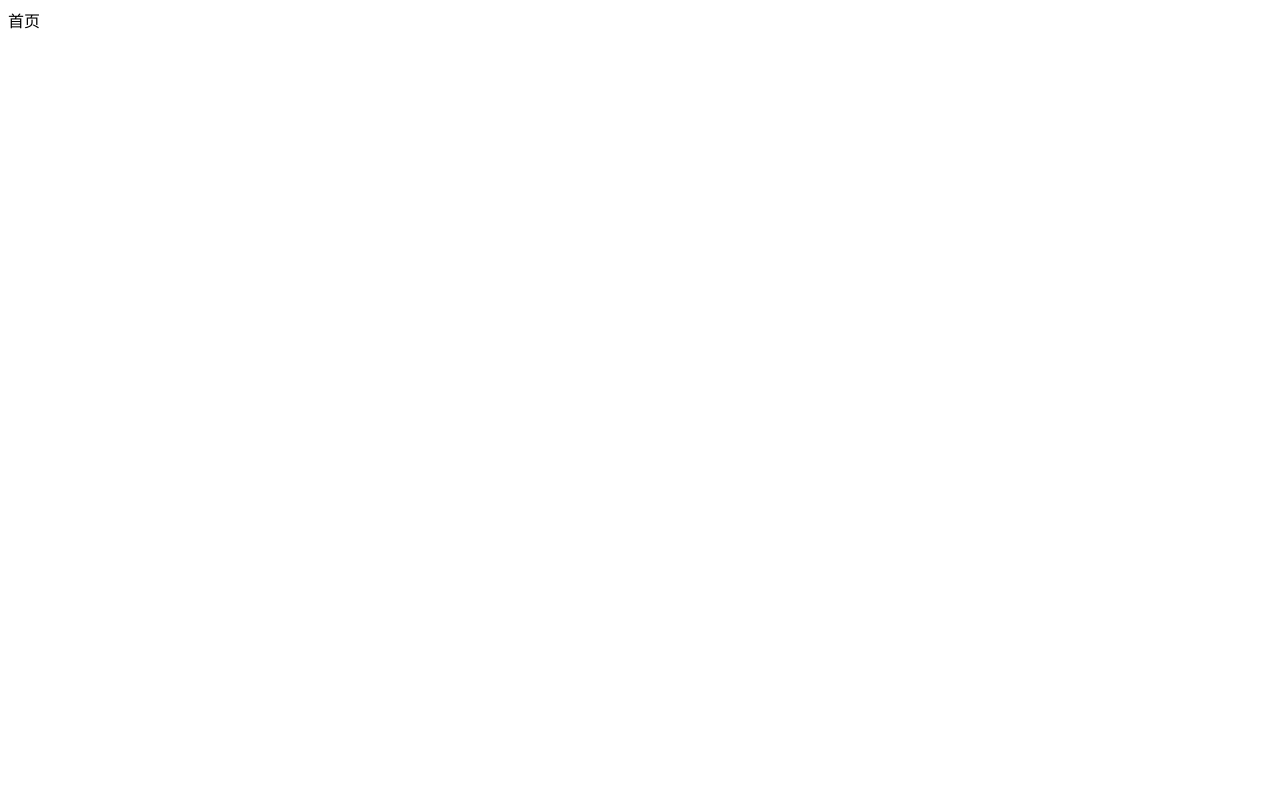
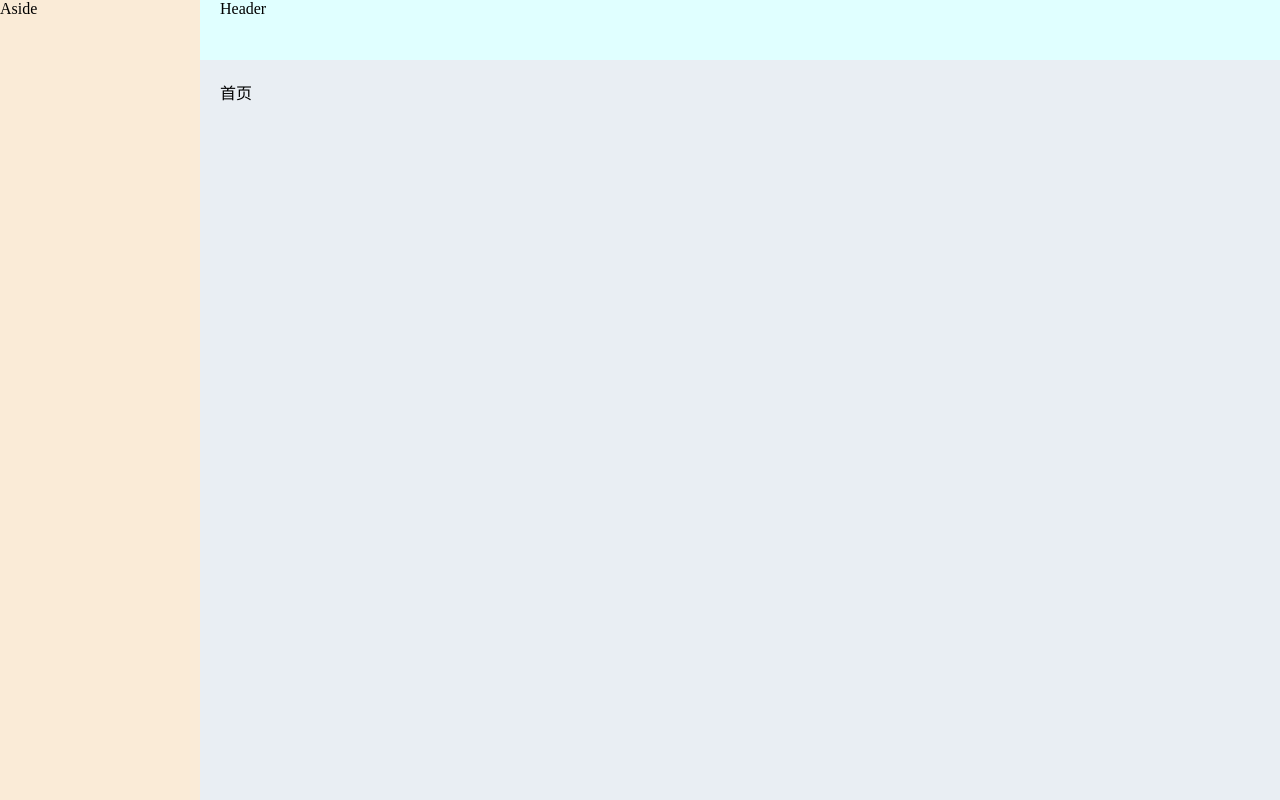
Before and after one commit to Guazi-cc/toutiao-publish-admin-Chen, a Vue app: page /#/ in a window 1280 px wide. Built offline with nearby package versions, Linux system fonts and the light colour scheme.

Commit message:
页面基本布局搭建

```diff
--- a/src/router/index.js
+++ b/src/router/index.js
@@ -2,6 +2,7 @@ import Vue from 'vue'
 import VueRouter from 'vue-router'
 import Login from '@/views/login/'
 import Home from '@/views/home/'
+import Layout from '@/views/layout'
 
 Vue.use(VueRouter)
 
@@ -14,8 +15,17 @@ const routes = [
   },
   {
     path: '/',
-    name: 'home',
-    component: Home
+    // 命名路由有一个默认的子路由，这个名字没有意义，控制台会警告
+    // 正确做法是，如果又默认子路由，就不要给父路由起名字了
+    // name: 'layout',
+    component: Layout,
+    children: [
+      {
+        path: '', // paht 为空会作为默认子路由渲染
+        name: 'home',
+        component: Home
+      }
+    ]
   }
 ]
 
--- /dev/null
+++ b/src/views/layout/index.vue
@@ -0,0 +1,51 @@
+<template>
+  <el-container class="layout-container">
+    <el-aside
+      class="aside"
+      width="200px"
+    >Aside</el-aside>
+    <el-container>
+      <el-header class="header">Header</el-header>
+      <el-main class="main">
+        <router-view/>
+      </el-main>
+    </el-container>
+  </el-container>
+</template>
+
+<script>
+export default {
+  name: 'LayoutIndex',
+  components: {},
+  props: {},
+  data () {
+    return {}
+  },
+  computed: {},
+  watch: {},
+  created () {},
+  mounted () {},
+  methods: {
+
+  }
+}
+</script>
+
+<style scoped lang="less">
+.aside {
+  background-color: antiquewhite;
+}
+.header {
+  background-color: lightcyan;
+}
+.main {
+  background-color: #E9EEF3;
+}
+.layout-container {
+  position: fixed;
+  left: 0;
+  right: 0;
+  top: 0;
+  bottom: 0;
+}
+</style>
```
